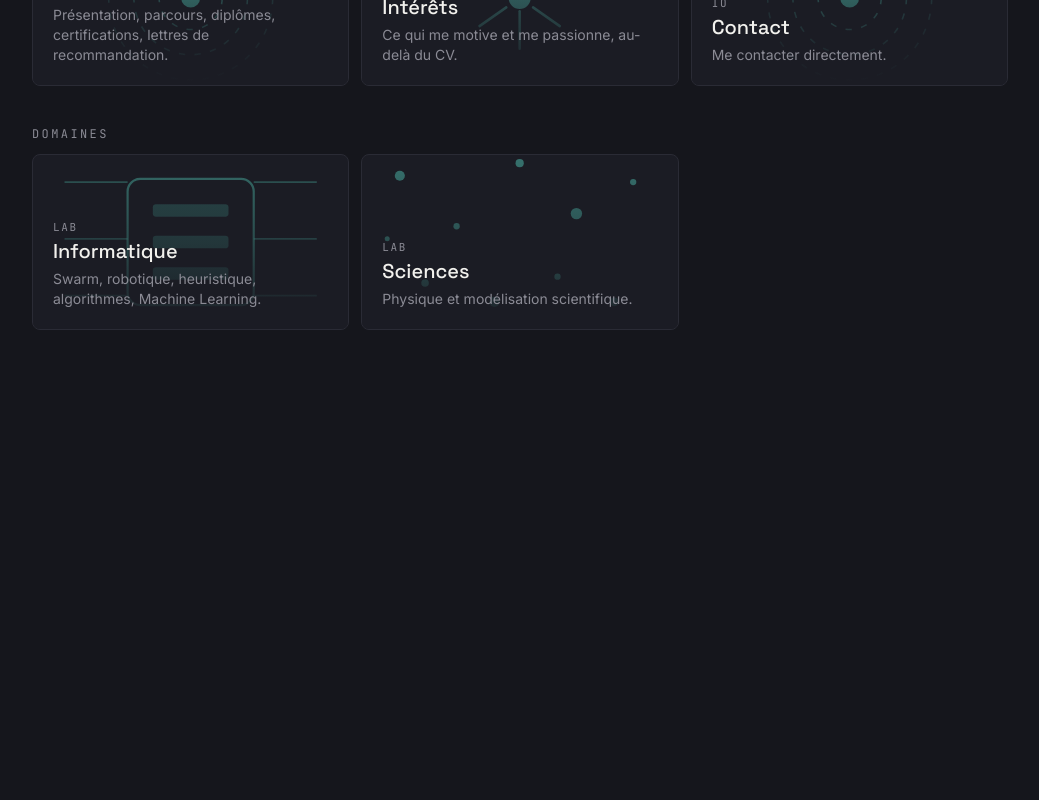
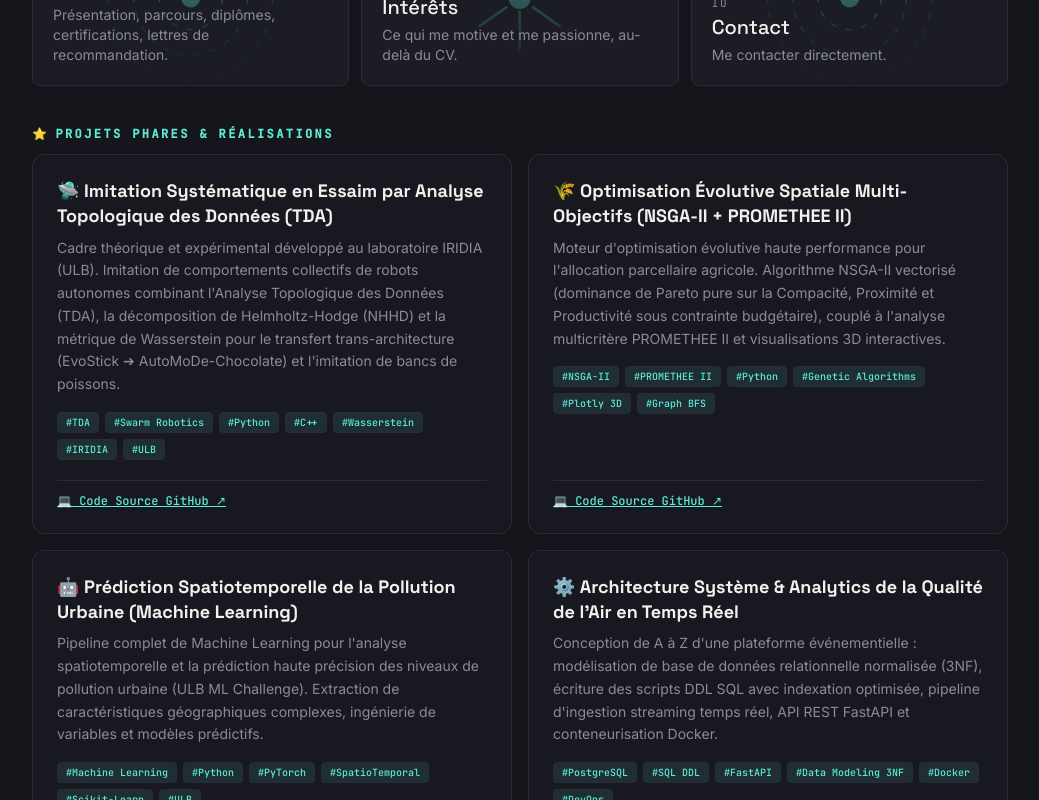
Before and after one commit to Vertu5/ndingaoba-oliviervertu, a Next.js app: page / in a window 1280 px wide. Shown: the part 360-1160 px from the top of the page, without its empty margins (120-1159 px from the left). Before the commit the page ends 800 px from the top, so only its background shows below. Built offline with nearby package versions, Linux system fonts and the light colour scheme.

Commit message:
feat(projects): add 2x2 featured projects grid on home screen

```diff
--- a/app/components/Hub.tsx
+++ b/app/components/Hub.tsx
@@ -177,6 +177,60 @@ export default function Hub() {
             <div className="grid grid-cols-1 gap-3 sm:grid-cols-2 lg:grid-cols-3">
               {personalTiles.map((cat) => (
                 <TileButton key={cat.id} cat={cat} lang={lang} onOpen={openTile} />
+              ))}
+            </div>
+          </section>
+
+          {/* Section 2 : Projets Phares (Grille 2x2) */}
+          <section>
+            <p className="font-mono mb-3 text-xs tracking-[0.2em] text-[var(--accent)] font-semibold flex items-center gap-1.5">
+              <span>⭐</span>
+              <span>{t.sectionFeaturedProjects}</span>
+            </p>
+            <div className="grid grid-cols-1 gap-4 sm:grid-cols-2">
+              {content.filter((item) => item.featured).map((item) => (
+                <div
+                  key={item.id}
+                  className="group relative flex flex-col justify-between rounded-xl border border-[var(--border)] bg-[var(--bg-elevated)]/60 p-5 sm:p-6 transition-all duration-300 hover:border-[var(--accent)]/50 hover:bg-[var(--bg-elevated)] shadow-sm hover:shadow-md"
+                >
+                  <div>
+                    <h3 className="font-display text-base sm:text-lg font-semibold text-[var(--text)] leading-snug group-hover:text-[var(--accent)] transition-colors">
+                      {item.title[lang]}
+                    </h3>
+
+                    <p className="text-xs sm:text-sm text-[var(--text-muted)] leading-relaxed mt-2">
+                      {item.summary[lang]}
+                    </p>
+
+                    {item.tags && item.tags.length > 0 && (
+                      <div className="mt-4 flex flex-wrap gap-1.5 font-mono text-[10px]">
+                        {item.tags.map((tg, i) => (
+                          <span
+                            key={i}
+                            className="rounded bg-[var(--accent)]/10 border border-[var(--accent)]/20 px-2 py-0.5 text-[var(--accent)] font-medium"
+                          >
+                            #{tg}
+                          </span>
+                        ))}
+                      </div>
+                    )}
+                  </div>
+
+                  <div className="mt-5 pt-3 border-t border-[var(--border)]/60 flex items-center justify-between font-mono text-xs">
+                    {item.githubUrl ? (
+                      <a
+                        href={item.githubUrl}
+                        target="_blank"
+                        rel="noopener noreferrer"
+                        className="inline-flex items-center gap-1 text-[var(--accent)] underline hover:no-underline font-medium"
+                      >
+                        <span>💻 Code Source GitHub ↗</span>
+                      </a>
+                    ) : (
+                      <span />
+                    )}
+                  </div>
+                </div>
               ))}
             </div>
           </section>
--- a/app/lib/content.ts
+++ b/app/lib/content.ts
@@ -8,6 +8,7 @@ export type Block =
 export type ContentItem = {
   id: string;
   type: ContentType;
+  featured?: boolean; // Indique si le projet est affiché dans la grille 2x2 des Projets Phares sur l'accueil
   domains: string[]; // un contenu peut appartenir à plusieurs domaines (swarm, ml, robotics, algo, heuristics, physics)
   title: { fr: string; en: string };
   summary: { fr: string; en: string };
@@ -20,86 +21,67 @@ export type ContentItem = {
 
 export const content: ContentItem[] = [
   {
-    id: "swarm-robotics-iridia",
+    id: "swarm-tda-iridia",
     type: "projet",
+    featured: true,
     domains: ["swarm", "robotics"],
     title: {
-      fr: "Modélisation & Contrôle d'Intelligence en Essaim (Swarm Robotics)",
-      en: "Swarm Intelligence & Multi-Robot Control (Swarm Robotics)",
+      fr: "🛸 Imitation Systématique en Essaim par Analyse Topologique des Données (TDA)",
+      en: "🛸 Systematic Swarm Behavior Imitation via Topological Data Analysis (TDA)",
     },
     summary: {
-      fr: "Conception d'outils mathématiques et d'algorithmes décentralisés pour modéliser le comportement collectif de groupes de robots autonomes au laboratoire IRIDIA.",
-      en: "Design of mathematical tools and decentralized algorithms to model collective behavior in autonomous robot swarms at IRIDIA research lab.",
+      fr: "Cadre théorique et expérimental développé au laboratoire IRIDIA (ULB). Imitation de comportements collectifs de robots autonomes combinant l'Analyse Topologique des Données (TDA), la décomposition de Helmholtz-Hodge (NHHD) et la métrique de Wasserstein pour le transfert trans-architecture (EvoStick ➔ AutoMoDe-Chocolate) et l'imitation de bancs de poissons.",
+      en: "Theoretical & experimental framework developed at IRIDIA research lab (ULB). Systematic swarm behavior imitation combining Topological Data Analysis (TDA), Natural Helmholtz-Hodge Decomposition (NHHD), and Wasserstein metrics for cross-architecture transfer (EvoStick ➔ AutoMoDe-Chocolate) and fish schooling imitation.",
     },
-    tags: ["Python", "C++", "Swarm Intelligence", "Multi-Robot", "IRIDIA"],
+    tags: ["TDA", "Swarm Robotics", "Python", "C++", "Wasserstein", "IRIDIA", "ULB"],
     githubUrl: "https://github.com/Vertu5",
   },
   {
-    id: "tda-machine-learning",
-    type: "papier",
+    id: "nsga2-promethee2-agricultural",
+    type: "projet",
+    featured: true,
+    domains: ["heuristics", "algo"],
+    title: {
+      fr: "🌾 Optimisation Évolutive Spatiale Multi-Objectifs (NSGA-II + PROMETHEE II)",
+      en: "🌾 Multi-Objective Spatial Evolutionary Optimization (NSGA-II & PROMETHEE II)",
+    },
+    summary: {
+      fr: "Moteur d'optimisation évolutive haute performance pour l'allocation parcellaire agricole. Algorithme NSGA-II vectorisé (dominance de Pareto pure sur la Compacité, Proximité et Productivité sous contrainte budgétaire), couplé à l'analyse multicritère PROMETHEE II et visualisations 3D interactives.",
+      en: "High-performance evolutionary optimization engine for spatial agricultural parcel allocation. Pure vectorized Pareto NSGA-II optimization (Compactness, Proximity, Productivity under budget ceiling) coupled with PROMETHEE II MCDA ranking and 3D interactive visualizations.",
+    },
+    tags: ["NSGA-II", "PROMETHEE II", "Python", "Genetic Algorithms", "Plotly 3D", "Graph BFS"],
+    githubUrl: "https://github.com/Vertu5/genetic_agricultural_optimization",
+  },
+  {
+    id: "urban-air-pollution-ml",
+    type: "projet",
+    featured: true,
     domains: ["ml", "algo"],
     title: {
-      fr: "Analyse Topologique des Données (TDA) & Deep Learning",
-      en: "Topological Data Analysis (TDA) & Deep Learning",
+      fr: "🤖 Prédiction Spatiotemporelle de la Pollution Urbaine (Machine Learning)",
+      en: "🤖 Spatio-Temporal Air Pollution Prediction (Machine Learning Pipeline)",
     },
     summary: {
-      fr: "Étude des invariants géométriques et des structures topologiques dans des espaces de données à haute dimension pour enrichir les modèles de Machine Learning.",
-      en: "Study of geometric invariants and topological structures in high-dimensional data spaces to enhance Machine Learning model generalization.",
+      fr: "Pipeline complet de Machine Learning pour l'analyse spatiotemporelle et la prédiction haute précision des niveaux de pollution urbaine (ULB ML Challenge). Extraction de caractéristiques géographiques complexes, ingénierie de variables et modèles prédictifs.",
+      en: "Comprehensive Machine Learning pipeline for spatio-temporal analysis and high-precision urban air pollution prediction (ULB ML Challenge). Complex geographic feature engineering, time-series analysis, and predictive modeling.",
     },
-    tags: ["Python", "PyTorch", "Topological Data Analysis", "Machine Learning", "ULB"],
-    githubUrl: "https://github.com/Vertu5",
-    blocks: [
-      {
-        kind: "text",
-        text: {
-          fr: "L'analyse topologique des données (TDA) extrait des caractéristiques géométriques persistantes qui échappent aux méthodes statistiques traditionnelles.",
-          en: "Topological Data Analysis (TDA) extracts persistent geometric features that traditional statistical methods miss.",
-        },
-      },
-      {
-        kind: "video",
-        caption: {
-          fr: "Visualisation de l'homologie persistante sur des ensembles de données complexes.",
-          en: "Visualization of persistent homology on complex data point clouds.",
-        },
-      },
-      {
-        kind: "text",
-        text: {
-          fr: "Intégration des signatures topologiques comme représentations explicatives pour les réseaux de neurones profonds.",
-          en: "Integration of topological signatures as explanatory representations for deep neural networks.",
-        },
-      },
-    ],
+    tags: ["Machine Learning", "Python", "PyTorch", "SpatioTemporal", "Scikit-Learn", "ULB"],
+    githubUrl: "https://github.com/Vertu5/urban-air-pollution-ml",
   },
   {
-    id: "devops-data-engineering",
+    id: "air-quality-system-design",
     type: "projet",
+    featured: true,
     domains: ["algo", "ml"],
     title: {
-      fr: "Pipelines Data Engineering & Architecture Cloud Native",
-      en: "Data Engineering Pipelines & Cloud Native Architecture",
+      fr: "⚙️ Architecture Système & Analytics de la Qualité de l'Air en Temps Réel",
+      en: "⚙️ Real-Time Air Quality System Design & Relational Data Architecture",
     },
     summary: {
-      fr: "Mise en place de pipelines de traitement de données distribuées, conteneurisation des services avec Docker et orchestration sous Kubernetes.",
-      en: "Implementation of distributed data processing pipelines, service containerization with Docker, and Kubernetes orchestration.",
+      fr: "Conception de A à Z d'une plateforme événementielle : modélisation de base de données relationnelle normalisée (3NF), écriture des scripts DDL SQL avec indexation optimisée, pipeline d'ingestion streaming temps réel, API REST FastAPI et conteneurisation Docker.",
+      en: "End-to-end event-driven platform design: 3NF normalized relational database modeling, SQL DDL scripts with optimized indexing, real-time streaming ingestion pipeline, FastAPI REST API, and Docker containerization.",
     },
-    tags: ["Docker", "Kubernetes", "Data Engineering", "IBM", "Git/GitHub"],
-    githubUrl: "https://github.com/Vertu5",
-  },
-  {
-    id: "metaheuristics-optimization",
-    type: "demo",
-    domains: ["heuristics", "algo"],
-    title: {
-      fr: "Algorithmes Métaheuristiques & Optimisation Combinatoire",
-      en: "Metaheuristic Algorithms & Combinatorial Optimization",
-    },
-    summary: {
-      fr: "Démos interactives d'algorithmes de recherche localisée, algorithmes génétiques et optimisation par colonies de fourmis.",
-      en: "Interactive demos of local search algorithms, genetic algorithms, and ant colony optimization for complex problems.",
-    },
-    tags: ["Optimization", "Metaheuristics", "Algorithms", "Python"],
+    tags: ["PostgreSQL", "SQL DDL", "FastAPI", "Data Modeling 3NF", "Docker", "DevOps"],
     githubUrl: "https://github.com/Vertu5",
   },
 ];
--- a/app/lib/i18n.tsx
+++ b/app/lib/i18n.tsx
@@ -6,7 +6,8 @@ import type { Lang } from "@/app/lib/categories";
 const dict = {
   fr: {
     sectionAbout: "MOI",
-    sectionDomains: "DOMAINES",
+    sectionFeaturedProjects: "PROJETS PHARES & RÉALISATIONS",
+    sectionDomains: "EXPLORER LES DOMAINES",
     bioIntroBefore: "Présentation à venir — qui tu es, ton parcours, ta démarche. Pour le détail complet, tu peux ",
     bioIntroLink: "cliquer ici pour voir mon CV",
     bioIntroAfter: ".",
@@ -35,7 +36,8 @@ const dict = {
   },
   en: {
     sectionAbout: "ABOUT",
-    sectionDomains: "DOMAINS",
+    sectionFeaturedProjects: "FEATURED PROJECTS & REALIZATIONS",
+    sectionDomains: "EXPLORE DOMAINS",
     bioIntroBefore: "Introduction coming soon — who you are, your path, your approach. For the full detail, you can ",
     bioIntroLink: "click here to view my résumé",
     bioIntroAfter: ".",
```
